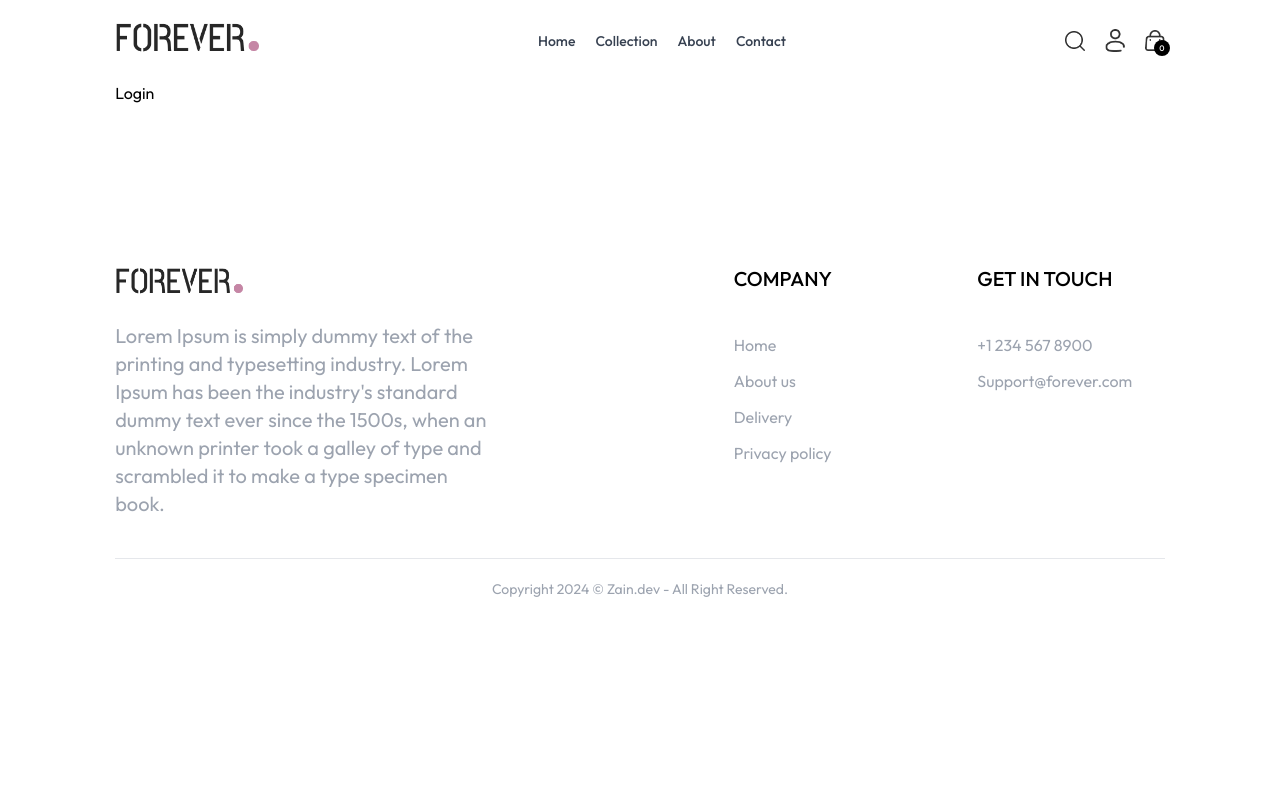
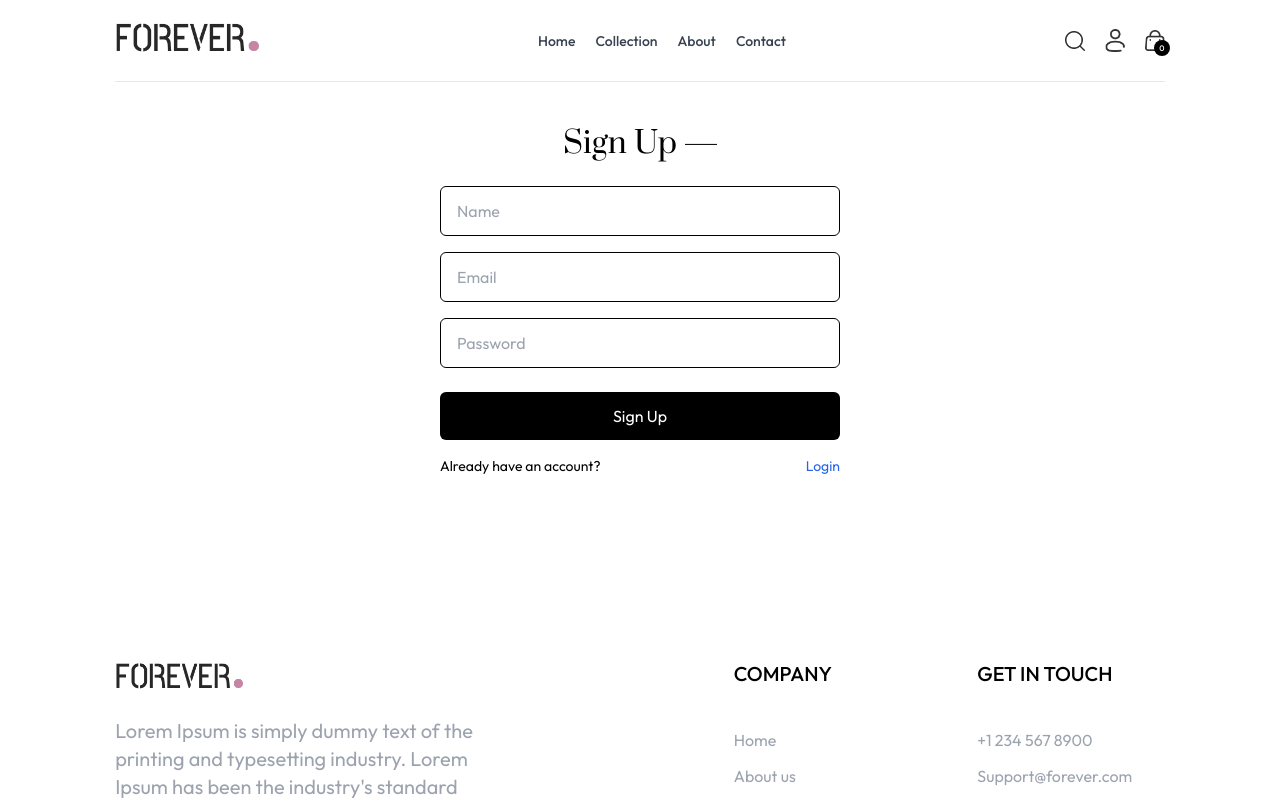
Before and after one commit to zainrajpootfd/ecormmerce-app, a React (Vite) app in the folder frontend/: page /login in a window 1280 px wide. Shown: the top 800 px of the page. Built offline with nearby package versions, Linux system fonts and the light colour scheme.

Commit message:
add login page

```diff
--- a/frontend/src/pages/Login.jsx
+++ b/frontend/src/pages/Login.jsx
@@ -1,4 +1,89 @@
+import { useState } from "react";
+
 const Login = () => {
-  return <div>Login</div>;
+  const [currentState, setCurrentState] = useState("Sign Up");
+
+  // Function to toggle between Sign Up and Login
+  const toggleState = () => {
+    setCurrentState(currentState === "Sign Up" ? "Login" : "Sign Up");
+  };
+
+  return (
+    <div className="border-t">
+      <div className="p-6 max-w-md mx-auto">
+        {/* Heading */}
+        <div className="flex items-center justify-center gap-2 mt-5">
+          <p className="text-3xl font-medium prata-regular">{currentState}</p>
+          <hr className="w-8 h-[1.5px] bg-[#141414]" />
+        </div>
+
+        {/* Form */}
+        <form
+          className="flex flex-col gap-4 mt-6 w-full"
+          onSubmit={(e) => {
+            e.preventDefault();
+            if (currentState === "Sign Up") {
+              setCurrentState("Login");
+            }
+          }}
+        >
+          {/* Name Field (Only for Sign Up) */}
+          {currentState === "Sign Up" && (
+            <input
+              type="text"
+              placeholder="Name"
+              required
+              className="border border-black px-4 py-3 w-full rounded-md outline-none focus:ring-2 focus:ring-gray-400"
+            />
+          )}
+
+          <input
+            type="email"
+            placeholder="Email"
+            required
+            className="border border-black px-4 py-3 w-full rounded-md outline-none focus:ring-2 focus:ring-gray-400"
+          />
+
+          <input
+            type="password"
+            placeholder="Password"
+            required
+            className="border border-black px-4 py-3 w-full rounded-md outline-none focus:ring-2 focus:ring-gray-400"
+          />
+
+          {/* Forgot Password (Only for Login) */}
+          {currentState === "Login" && (
+            <p className="text-sm text-left text-gray-600 cursor-pointer hover:underline">
+              Forgot Password?
+            </p>
+          )}
+
+          {/* Submit Button */}
+          <button
+            type="submit"
+            className="mt-2 bg-black text-white py-3 rounded-md hover:bg-gray-800 transition"
+          >
+            {currentState}
+          </button>
+        </form>
+
+        {/* Toggle Between Sign Up and Login */}
+        <div className="flex  justify-between  mt-4 text-xs sm:text-sm">
+          <p>
+            {currentState === "Sign Up"
+              ? "Already have an account?"
+              : "Don't have an account?"}
+          </p>
+          <p
+            className="text-blue-600 cursor-pointer hover:underline"
+            onClick={toggleState}
+          >
+            {currentState === "Sign Up" ? "Login" : "Create Account"}
+          </p>
+        </div>
+      </div>
+    </div>
+  );
 };
+
 export default Login;
```
